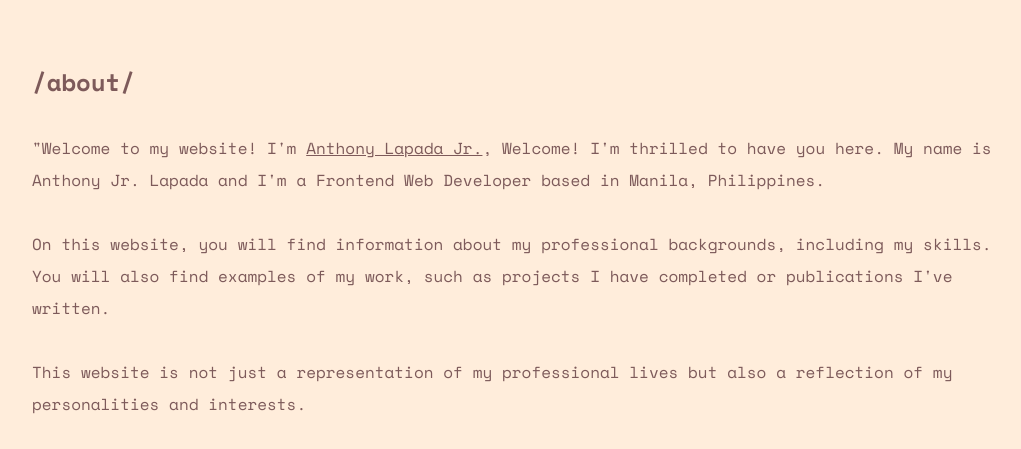
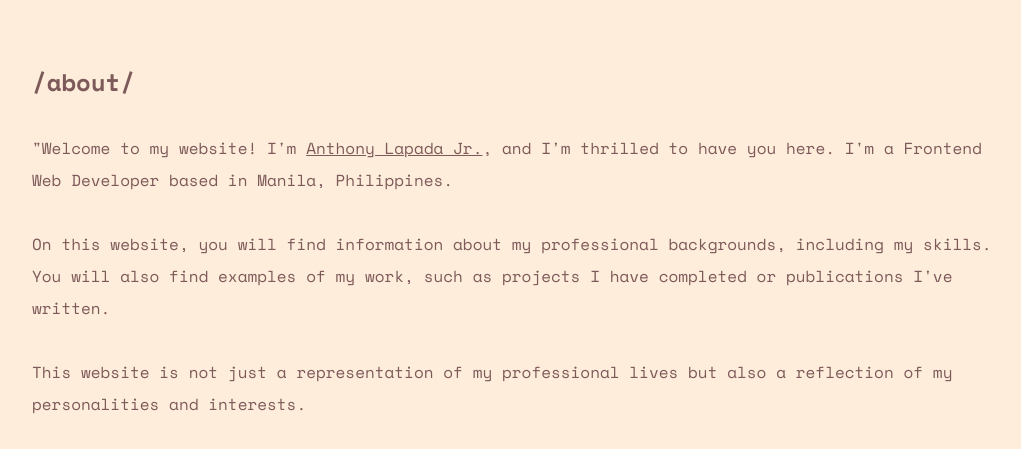
Before and after one commit to itshyeiin/anthonyjrlapada, a plain HTML site: page index.html in a window 1280 px wide. Shown: the part 800-1249 px from the top of the page, without its empty margins (118-1139 px from the left). Drawn offline with nearby package versions, Linux system fonts and the light colour scheme; files whose address does not match are found by name.

Commit message:
Update index.html

```diff
--- a/index.html
+++ b/index.html
@@ -82,8 +82,8 @@
           <p class="about__description">
             "Welcome to my website! I'm
             <a href="https://www.instagram.com/nthy_lpd/">Anthony Lapada Jr.</a>,
-            Welcome! I'm thrilled to have you here.
-            My name is Anthony Jr. Lapada and I'm a Frontend Web Developer based in Manila, Philippines.
+            and I'm thrilled to have you here.
+            I'm a Frontend Web Developer based in Manila, Philippines.
           </p>
 
           <p class="about__description">
```
